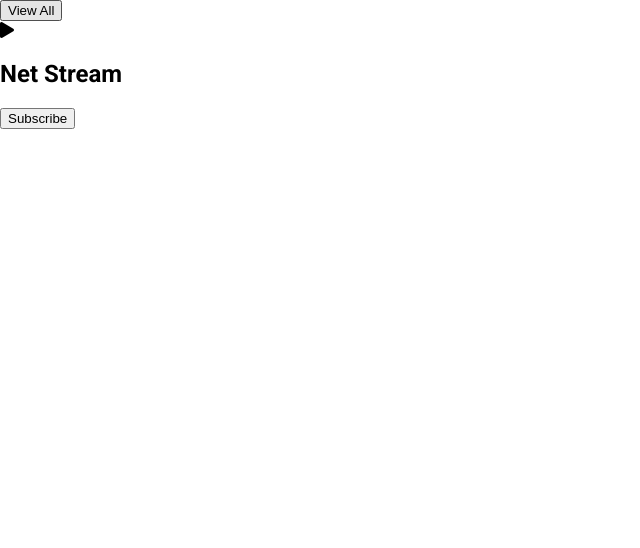
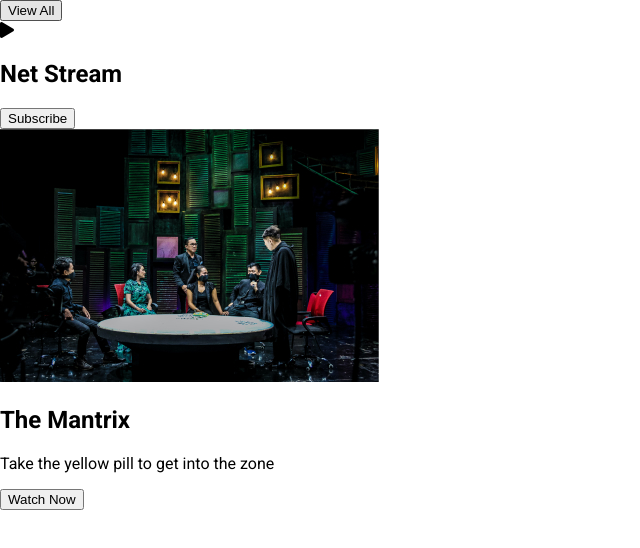
Before and after one commit to aaron-might/streaming_design, a plain HTML site: page index.html in a window 1280 px wide. Shown: the whole page, without its empty margins (0-640 px from the left). Drawn offline with Linux system fonts and the light colour scheme.

Commit message:
add class of green to p elements and add watch now button

```diff
--- a/index.html
+++ b/index.html
@@ -19,6 +19,18 @@
             </div>
             <button>Subscribe</button>
         </nav>
+        <main>
+            <div class="container">
+                <div class="row">
+                    <div class="col">
+                        <img src="images/img-1.jpg" alt="img-1" class="play">
+                        <h2>The Mantrix</h2>
+                        <p class="green"> Take the yellow pill to get into the zone</p>
+                            <button>Watch Now</button>
+                    </div>
+                </div>
+            </div>
+        </main>
 
     </div>
 </body>
```
